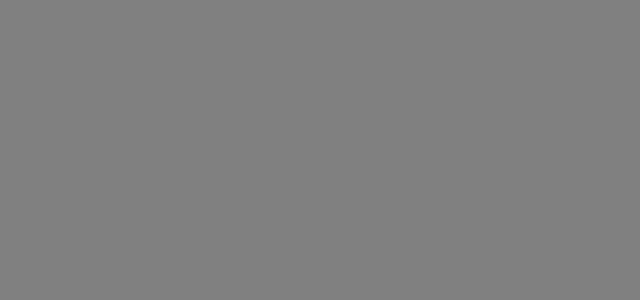
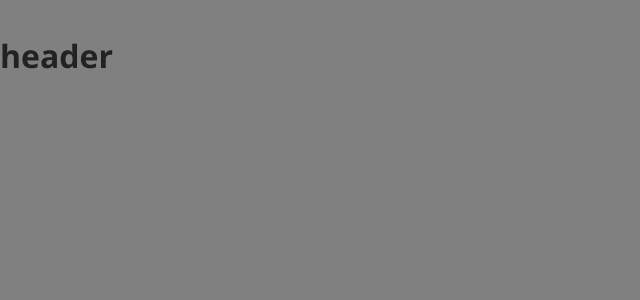
Before and after one commit to Errec/quick-resume, a Vue app: page /header in a window 1280 px wide. Shown: the top 300 px of the page, without its empty margins (0-640 px from the left). Built offline with nearby package versions, Linux system fonts and the light colour scheme.

Commit message:
Add header component

```diff
--- /dev/null
+++ b/src/components/Header.vue
@@ -0,0 +1,3 @@
+<template lang="pug">
+  h1 header
+</template>
--- a/src/components/Home.vue
+++ b/src/components/Home.vue
@@ -1,7 +1,8 @@
 <template lang="pug">
   div.home
     h1 Select a template
-    router-link(to="template-a")
+    //- router-link(to="template-a")
+    router-link(to="header")
       button.home__btn-next Next
 </template>
 
--- a/src/router/index.js
+++ b/src/router/index.js
@@ -1,14 +1,14 @@
 import Vue from 'vue'
 import Router from 'vue-router'
 import Home from '@/components/Home'
+import Header from '@/components/Header'
 import TemplateA from '@/components/templates/TemplateA'
 
 Vue.use(Router)
 
 export default new Router({
     mode: 'history',
-  routes: [
-    {
+    routes: [{
             path: '/',
             name: 'home',
             component: Home
@@ -17,6 +17,11 @@ export default new Router({
             path: '/template-a',
             name: 'template-a',
             component: TemplateA
+        },
+        {
+            path: '/header',
+            name: 'header',
+            component: Header
         }
     ]
 })
```
Lines whose indentation alone changed are shown as unchanged.
